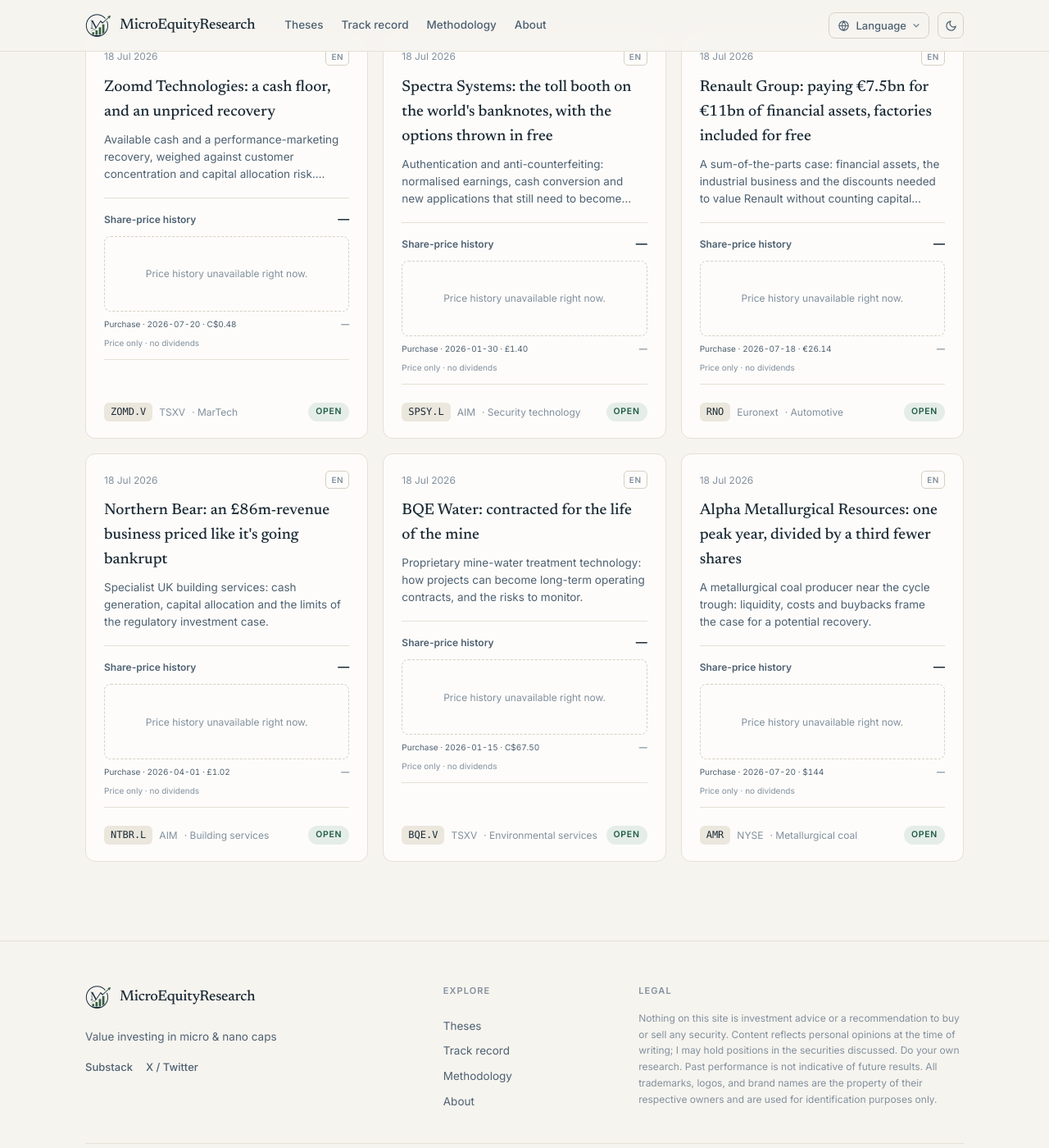
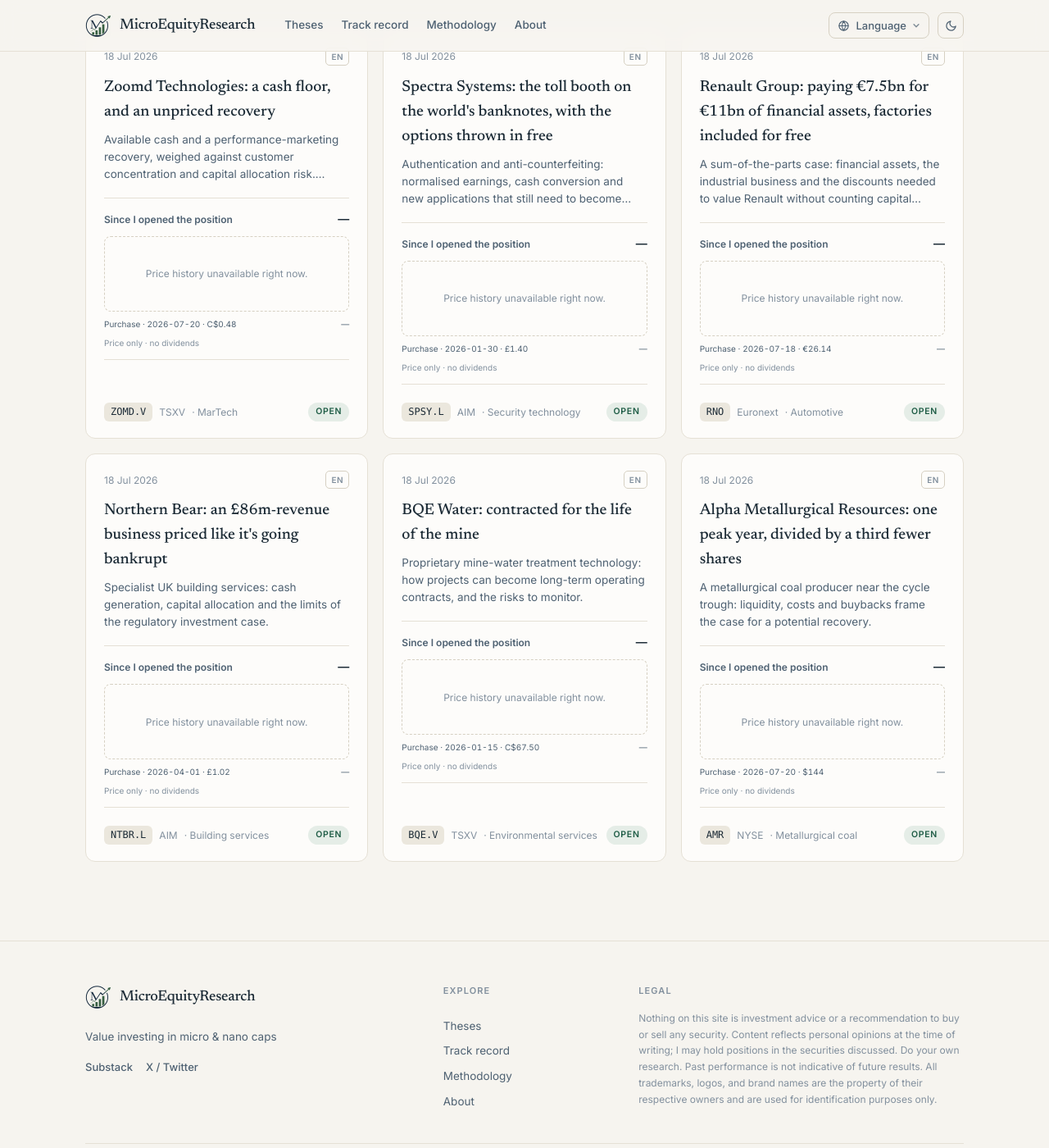
Before and after one commit to trackcmg/micro_cap_invest, a Jekyll site: the page built from index.html, in a window 1280 px wide and 1400 px high, scrolled down 1093 px. Shown: the whole window at 82% size. Built offline with Jekyll 4.4.1, drawn with Linux system fonts in a browser that asks for light colours.

Commit message:
Clarify thesis chart labels from position entry

```diff
--- a/_includes/price-history.html
+++ b/_includes/price-history.html
@@ -9,8 +9,8 @@
      {% if record.sell_date != blank and record.sell_price != blank %}data-chart-sold="{{ record.sell_date | date: '%Y-%m-%d' }}" data-chart-sale="{{ record.sell_price | escape }}"{% endif %}>
   <div class="price-history-heading">
     <div>
-      {% if include.full %}<p class="eyebrow">{% if chart_lang == 'es' %}Desde mi compra{% else %}Since my purchase{% endif %}</p>{% endif %}
-      <p class="price-history-title">{% if chart_lang == 'es' %}Evolución de la cotización{% else %}Share-price history{% endif %}</p>
+      {% if include.full %}<p class="eyebrow">{% if chart_lang == 'es' %}Cotización{% else %}Share price{% endif %}</p>{% endif %}
+      <p class="price-history-title">{% if chart_lang == 'es' %}Desde que abrí la posición{% else %}Since I opened the position{% endif %}</p>
     </div>
     <strong class="price-history-change" data-chart-change>—</strong>
   </div>
```
